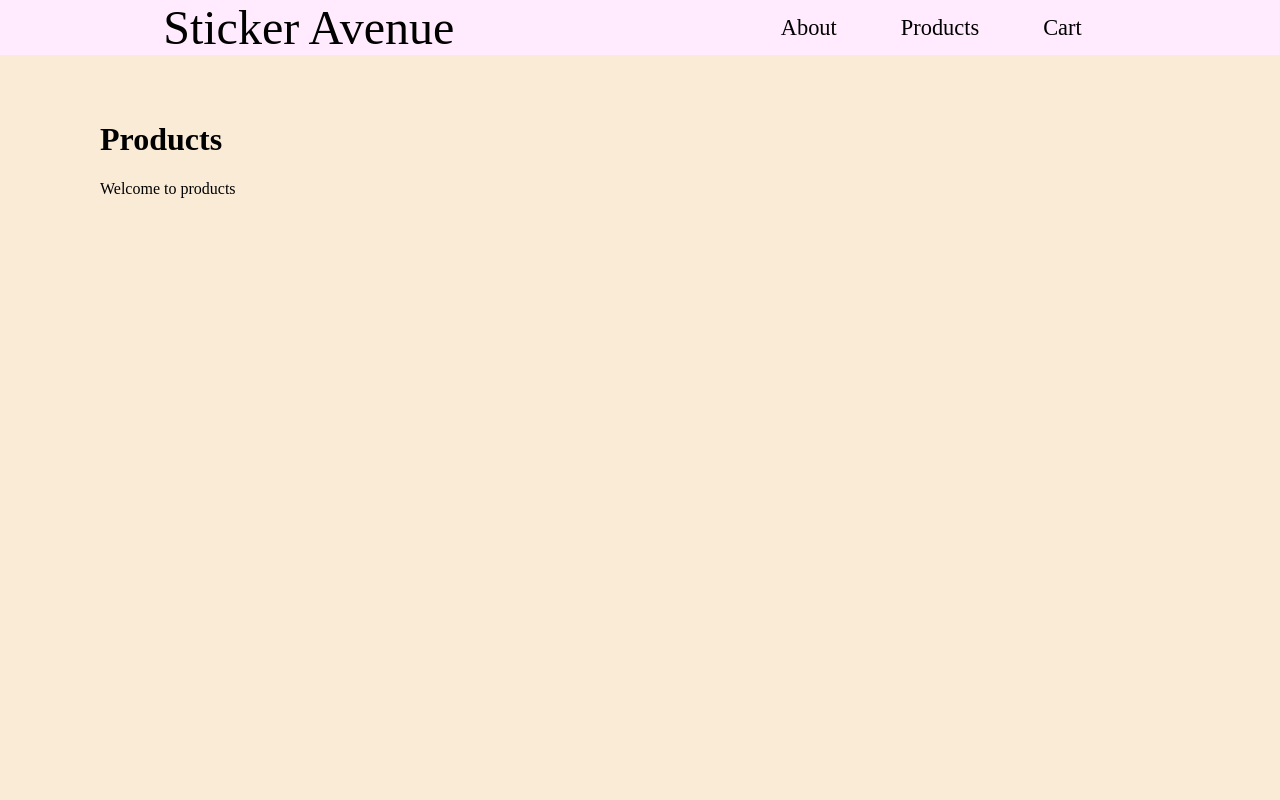
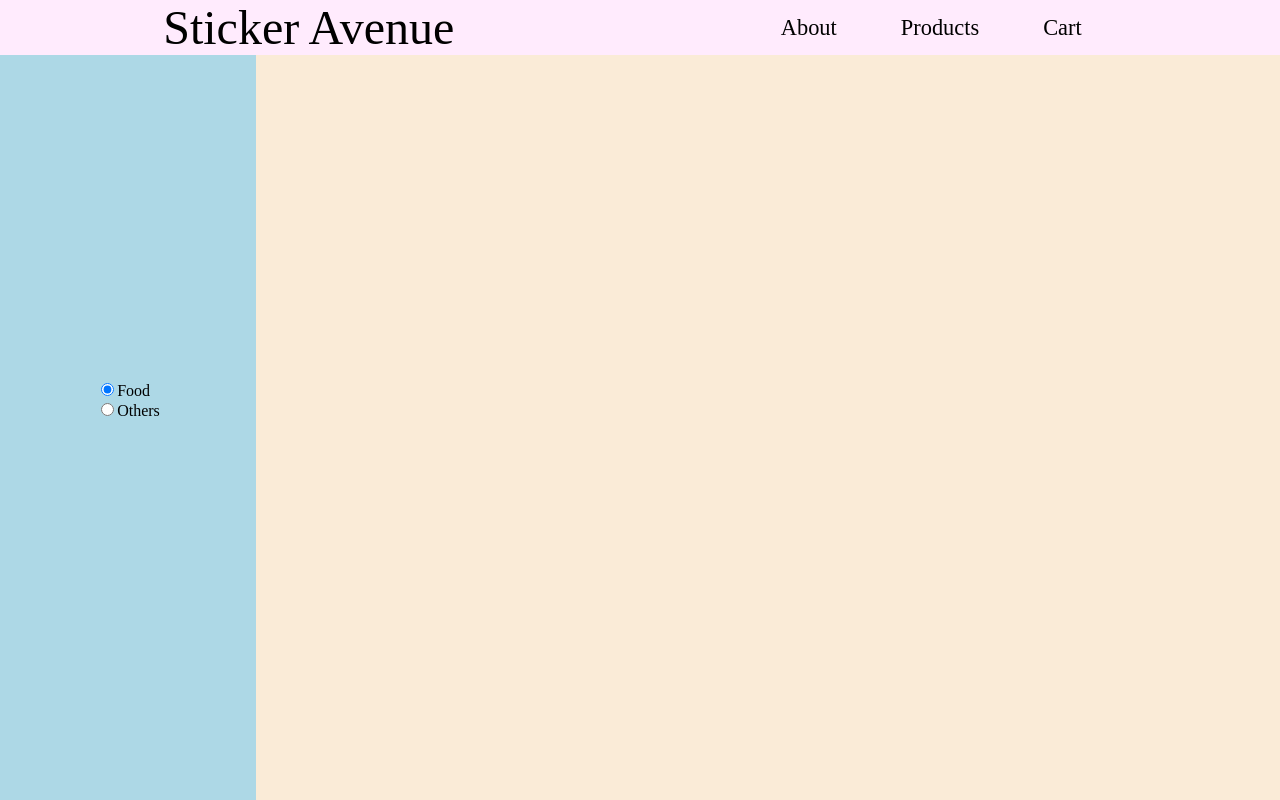
Before and after one commit to scottti312/ecommerce-react, a React (Create React App) app: page /products in a window 1280 px wide. Built offline with nearby package versions, Linux system fonts and the light colour scheme.

Commit message:
Add Products page layout

```diff
--- a/src/pages/ProductsPage.tsx
+++ b/src/pages/ProductsPage.tsx
@@ -1,17 +1,83 @@
-import React from 'react';
+import React, { useState } from 'react';
 import styled from 'styled-components/macro';
 
+import { COLORS } from '../colors';
+
+interface Category {
+  value: string;
+  label: string;
+}
+
+const categories: Category[] = [
+  { value: 'food', label: 'Food' },
+  { value: 'others', label: 'Others' },
+];
+
+
 const ProductsPage = () => {
+  const [selected, setSelected] = useState('food');
+
+  const handleSelect = (event: any) => {
+    setSelected(event.target.value);
+  }
+
   return (
     <ProductsWrapper>
-      <h1>Products</h1>
-      <div>Welcome to products</div>
+      <CategoriesContainer>
+        <CategoriesList>
+          <form>
+            {categories.map((category) => (
+              <div className="radio" key={category.value}>
+                <label>
+                  <input
+                    type="radio"
+                    value={category.value}
+                    checked={selected === category.value}
+                    onChange={handleSelect} />
+                    {category.label}
+                </label>
+              </div>
+            ))}
+          </form>
+        </CategoriesList>
+      </CategoriesContainer>
+      <ProductsView>
+
+      </ProductsView>
     </ProductsWrapper>
   )
 }
 
 const ProductsWrapper = styled.div`
-  padding: 100px;
-`;
+              display: grid;
+              grid-template-columns: 20% 80%;
+              height: 100vh;
+              width: 100vw;
+              `;
+
+const CategoriesContainer = styled.div`
+              display: flex;
+              flex-direction: column;
+              justify-content: center;
+              align-items: center;
+              background-color: ${COLORS.hover_bg};
+              height: 100vh;
+              `;
+
+const CategoriesList = styled.div`
+
+              `;
+
+const ProductsView = styled.div`
+              display: grid;
+
+              `;
+
+const Radios = styled.div`
+  & .radio {
+    color: red;
+    font-size: 30px;
+  }
+`
 
 export default ProductsPage;
```
